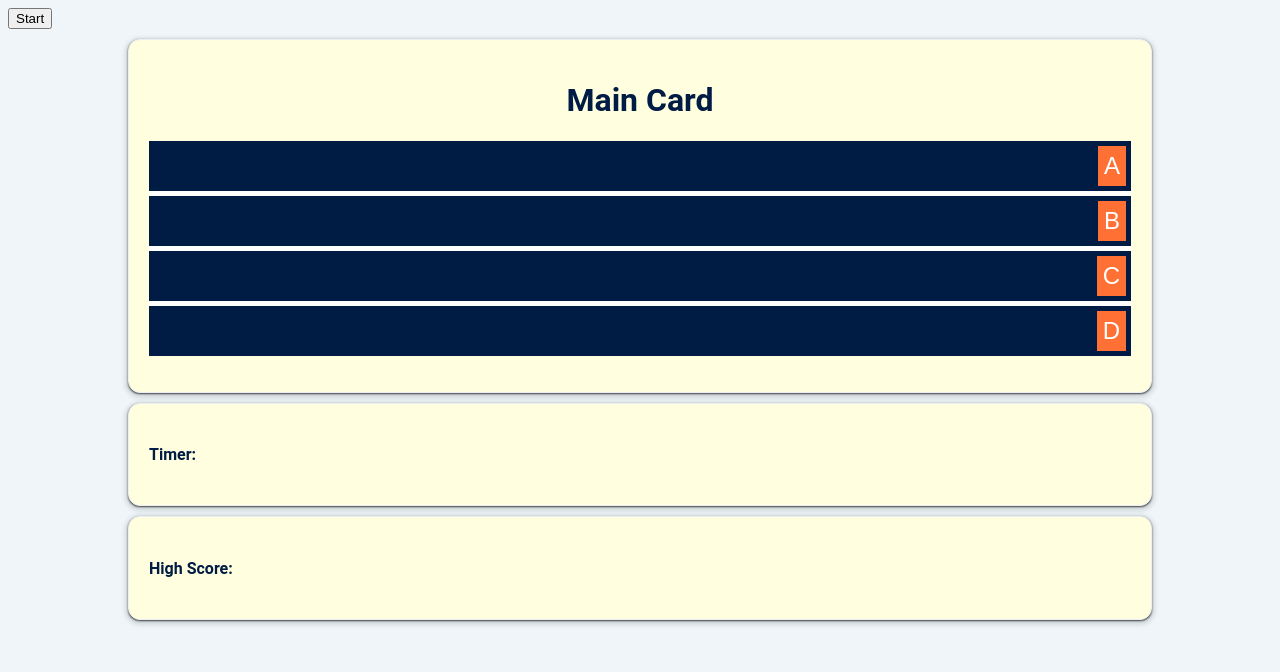
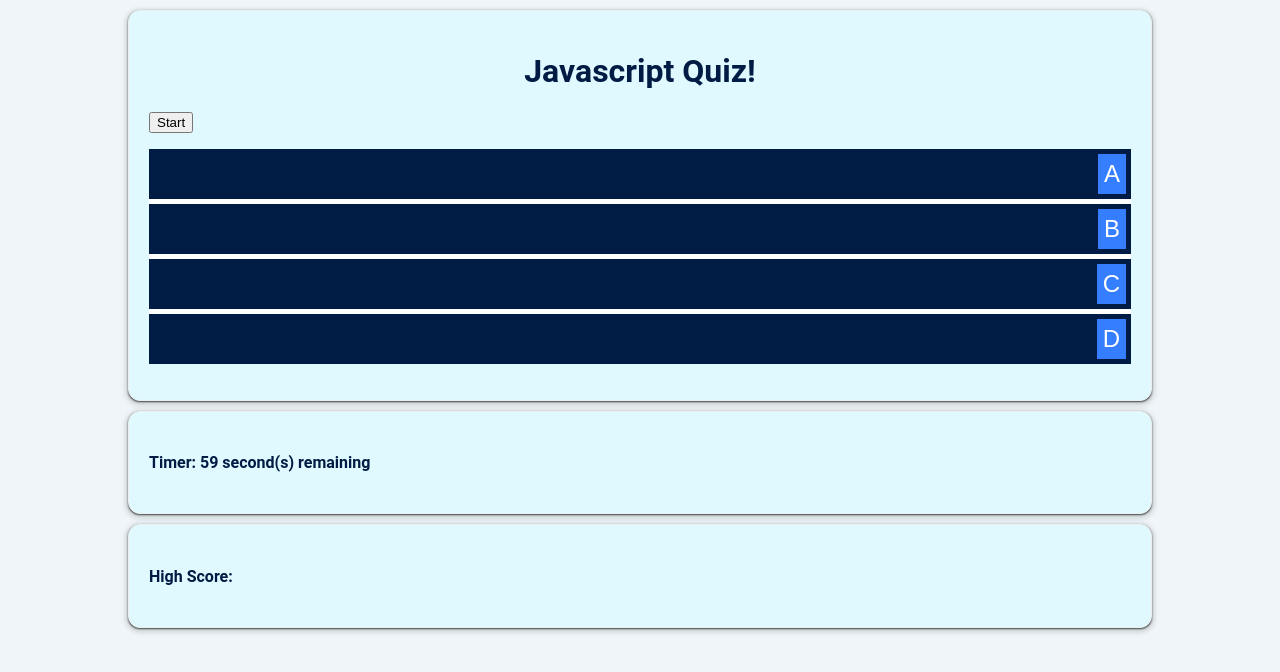
Before and after one commit to shawnbradyrobinson/bc-c-4-javascriptquiz, a plain HTML site: page index.html in a window 1280 px wide. Both pictures are taken after a click on the button "Start". Drawn offline with Linux system fonts and the light colour scheme.

Commit message:
added a timer and put it inside of a function that only starts when the start button is pressed

```diff
--- a/index.html
+++ b/index.html
@@ -8,9 +8,9 @@
     <title>Shawn's Javascript Quiz!</title>
 </head>
 <body>
-    <button>Start</button>
     <div class="card">
-        <h1 id="displayedQuestion">Main Card</h1>
+        <h1 id="displayedQuestion">Javascript Quiz!</h1>
+        <button id="startButton">Start</button>
         <ul>
             <li id="displayedChoiceA">
                 <button id="buttonA"> A</button>
--- a/script.js
+++ b/script.js
@@ -121,5 +121,29 @@ on click (){
 */
 
 var displayedTimer = document.querySelector("#displayedTimer");
+var startButton = document.querySelector("#startButton");
+var timeCount = 61;
+displayedTimer.innerHTML = "Timer: ";
 
-displayedTimer.innerHTML = "Timer: ";
+function startTimer(){
+    var timeInterval = setInterval(function(){
+        timeCount--;
+
+        displayedTimer.textContent = "Timer: "+timeCount+ "  second(s) remaining";
+
+        if(timeCount === 0){
+            clearInterval(timeInterval);
+        }
+
+
+
+
+        }, 1000);
+}
+
+startButton.addEventListener("click", function(){
+startTimer();
+
+
+
+})
--- a/style.css
+++ b/style.css
@@ -60,14 +60,14 @@ li button {
   border: none;
   height: 40px;
   cursor: pointer;
-  background-color: #ff7034;
+  background-color: #347eff;
   color: white;
   font-size: 1em;
 }
 
 .card {
   display: block;
-  background-color:	#FFFFE0;
+  background-color:	#e0f9ff;
   border: 1px solid #eceff1;
   border-radius: 12px;
   box-shadow: rgba(60, 64, 67, 2) 0 1px 2px 0,
```
